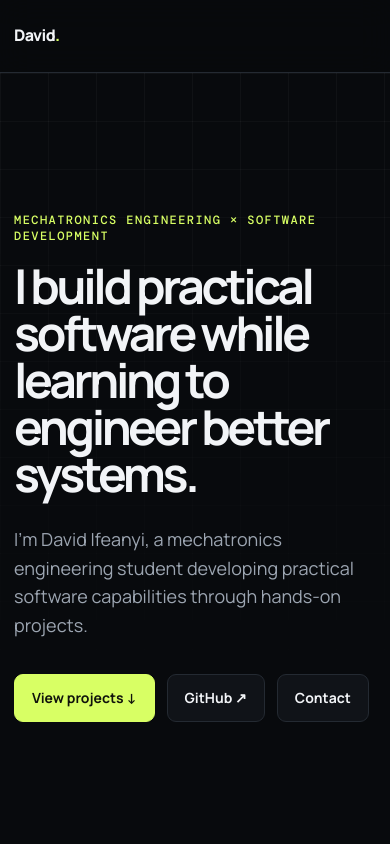
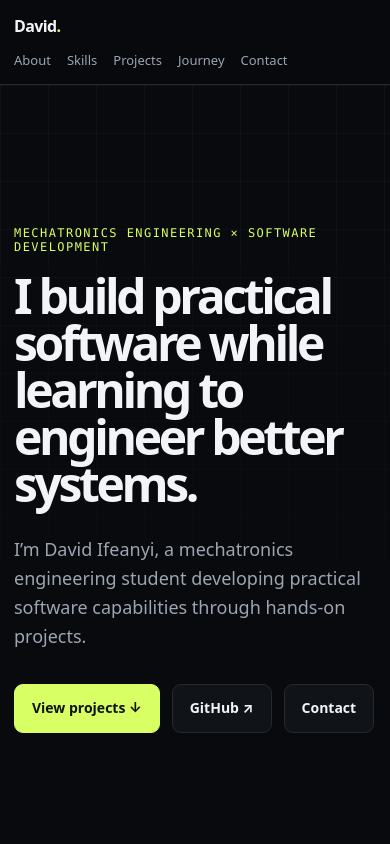
Before and after one commit to davidifeanyicelestine586-arch/David-Ifeanyi, a Next.js app: page / in a window 390 px wide. Shown: the top 844 px of the page. Built offline with nearby package versions, Linux system fonts and the light colour scheme.

Commit message:
fix: improve mobile navigation and font loading

```diff
--- a/app/globals.css
+++ b/app/globals.css
@@ -1,12 +1,10 @@
-@import url('https://fonts.googleapis.com/css2?family=DM+Mono:wght@400;500&family=Manrope:wght@400;500;600;700;800&display=swap');
-
 :root { --bg:#080a0d; --panel:#101318; --line:#242a32; --text:#f2f4f7; --muted:#9ca5b1; --accent:#d8ff64; }
 * { box-sizing:border-box; }
 html { scroll-behavior:smooth; }
-body { margin:0; background:var(--bg); color:var(--text); font-family:Manrope,system-ui,sans-serif; line-height:1.6; }
+body { margin:0; background:var(--bg); color:var(--text); font-family:Manrope,system-ui,-apple-system,BlinkMacSystemFont,"Segoe UI",sans-serif; line-height:1.6; }
 a { color:inherit; text-decoration:none; }
 .container { width:min(1120px,calc(100% - 40px)); margin:auto; }
-.nav { position:sticky; top:0; z-index:10; backdrop-filter:blur(16px); background:rgba(8,10,13,.84); border-bottom:1px solid var(--line); }
+.nav { position:sticky; top:0; z-index:10; backdrop-filter:blur(16px); background:rgba(8,10,13,.94); border-bottom:1px solid var(--line); }
 .nav-inner { min-height:72px; display:flex; align-items:center; justify-content:space-between; gap:24px; }
 .brand { font-weight:800; letter-spacing:-.04em; }
 .brand span { color:var(--accent); }
@@ -14,7 +12,7 @@ a { color:inherit; text-decoration:none; }
 .nav-links a:hover { color:var(--text); }
 .hero { min-height:calc(100vh - 72px); display:grid; align-items:center; padding:96px 0 72px; position:relative; overflow:hidden; }
 .hero:before { content:""; position:absolute; inset:0; background-image:linear-gradient(rgba(255,255,255,.035) 1px,transparent 1px),linear-gradient(90deg,rgba(255,255,255,.035) 1px,transparent 1px); background-size:48px 48px; mask-image:linear-gradient(to bottom,black,transparent 85%); pointer-events:none; }
-.eyebrow { font:500 12px 'DM Mono',monospace; text-transform:uppercase; letter-spacing:.12em; color:var(--accent); }
+.eyebrow { font:500 12px ui-monospace,SFMono-Regular,Menlo,Consolas,monospace; text-transform:uppercase; letter-spacing:.12em; color:var(--accent); }
 h1 { max-width:850px; font-size:clamp(48px,8vw,92px); line-height:.98; letter-spacing:-.07em; margin:18px 0 28px; }
 .lede { max-width:690px; font-size:clamp(18px,2vw,23px); color:var(--muted); }
 .actions { display:flex; gap:12px; flex-wrap:wrap; margin-top:34px; }
@@ -29,10 +27,10 @@ h2 { font-size:clamp(30px,4vw,48px); line-height:1.05; letter-spacing:-.05em; ma
 .card.featured { grid-column:1/-1; padding:34px; }
 .card-top { display:flex; justify-content:space-between; gap:20px; align-items:flex-start; }
 .card h3 { margin:0; font-size:25px; letter-spacing:-.03em; }
-.status { font:500 11px 'DM Mono',monospace; color:var(--accent); border:1px solid #39452a; border-radius:999px; padding:5px 9px; white-space:nowrap; }
+.status { font:500 11px ui-monospace,SFMono-Regular,Menlo,Consolas,monospace; color:var(--accent); border:1px solid #39452a; border-radius:999px; padding:5px 9px; white-space:nowrap; }
 .card p { color:var(--muted); }
 .tags { display:flex; flex-wrap:wrap; gap:7px; margin:20px 0; }
-.tag { font:400 11px 'DM Mono',monospace; color:#c4cad2; background:#171b21; border:1px solid #292f38; border-radius:5px; padding:5px 7px; }
+.tag { font:400 11px ui-monospace,SFMono-Regular,Menlo,Consolas,monospace; color:#c4cad2; background:#171b21; border:1px solid #292f38; border-radius:5px; padding:5px 7px; }
 .link { font-weight:700; font-size:14px; }
 .link:hover { color:var(--accent); }
 .skill-grid { display:grid; grid-template-columns:repeat(4,1fr); gap:12px; }
@@ -41,15 +39,15 @@ h2 { font-size:clamp(30px,4vw,48px); line-height:1.05; letter-spacing:-.05em; ma
 .skill span { color:var(--muted); font-size:13px; }
 .journey { display:grid; gap:0; }
 .journey-item { display:grid; grid-template-columns:140px 1fr; gap:30px; padding:26px 0; border-bottom:1px solid var(--line); }
-.year { font:500 12px 'DM Mono',monospace; color:var(--accent); }
+.year { font:500 12px ui-monospace,SFMono-Regular,Menlo,Consolas,monospace; color:var(--accent); }
 .journey-item h3 { margin:0 0 5px; }
 .journey-item p { color:var(--muted); margin:0; }
 .contact-box { display:grid; grid-template-columns:1.4fr 1fr; gap:40px; align-items:end; }
 .contact-box h2 { max-width:600px; }
 footer { padding:28px 0; border-top:1px solid var(--line); color:var(--muted); font-size:13px; }
 .footer-inner { display:flex; justify-content:space-between; gap:20px; }
-.mono { font-family:'DM Mono',monospace; }
-@media(max-width:800px){ .nav-links { display:none; } .section-head,.contact-box { grid-template-columns:1fr; } .grid { grid-template-columns:1fr; } .skill-grid { grid-template-columns:repeat(2,1fr); } .card.featured { grid-column:auto; } }
-@media(max-width:520px){ .container{width:min(100% - 28px,1120px)} .hero{padding:72px 0 56px} section{padding:78px 0} .skill-grid{grid-template-columns:1fr} .journey-item{grid-template-columns:1fr;gap:8px} .footer-inner{flex-direction:column} }
+.mono { font-family:ui-monospace,SFMono-Regular,Menlo,Consolas,monospace; }
+@media(max-width:800px){ .nav-inner{align-items:flex-start;padding:14px 0;flex-direction:column;gap:10px}.nav-links{width:100%;gap:8px 16px;flex-wrap:wrap}.section-head,.contact-box{grid-template-columns:1fr}.grid{grid-template-columns:1fr}.skill-grid{grid-template-columns:repeat(2,1fr)}.card.featured{grid-column:auto} }
+@media(max-width:520px){ .container{width:min(100% - 28px,1120px)} .hero{padding:72px 0 56px} section{padding:78px 0} .skill-grid{grid-template-columns:1fr} .journey-item{grid-template-columns:1fr;gap:8px} .footer-inner{flex-direction:column}.nav-links{font-size:13px} }
 @media(prefers-reduced-motion:reduce){ html{scroll-behavior:auto} *{animation-duration:.01ms!important;transition-duration:.01ms!important} }
 :focus-visible { outline:2px solid var(--accent); outline-offset:4px; }
```
